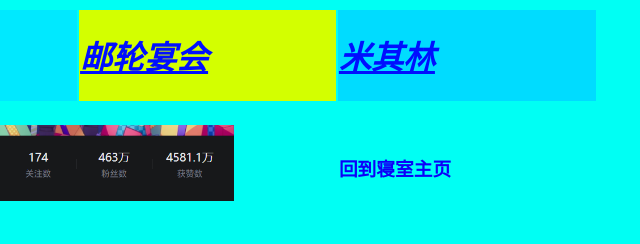
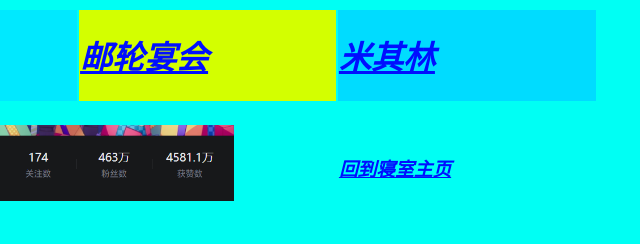
Before and after one commit to zidodo1124/home, a plain HTML site: page abc/index.html in a window 1280 px wide. Shown: the top 244 px of the page, 624-1264 px from the left. Drawn offline with Linux system fonts and the light colour scheme.

Commit message:
Update index.html

```diff
--- a/abc/index.html
+++ b/abc/index.html
@@ -55,7 +55,7 @@
     </tr>
     <tr>
       <td height="68" colspan="4"><h1 style="color: #F900EC">小测环游世界<img src="image/屏幕截图 2024-11-13 155138.png" width="604" height="76" alt=""/></h1></td>
-      <td height="68"><h3 style="color: #0D00F9">回到寝室主页</h3></td>
+      <td height="68"><h3 style="color: #0D00F9"><a href="https://booweenwun.github.io/2403-218-/2403%20218%E5%AF%9D%E5%AE%A4index.html"><em><strong>回到寝室主页</strong></em></a></span></td>
     </tr>
     <tr>
       <td height="724" colspan="5"><a href="#" onMouseOut="MM_swapImgRestore()" onMouseOver="MM_swapImage('Image2','','../../Pictures/Screenshots/屏幕截图 2024-11-13 182059.png',1)"></a><a href="#" onMouseOut="MM_swapImgRestore()" onMouseOver="MM_swapImage('Image2','','../../Pictures/Screenshots/屏幕截图 2024-11-13 183909.png',1)">
```
